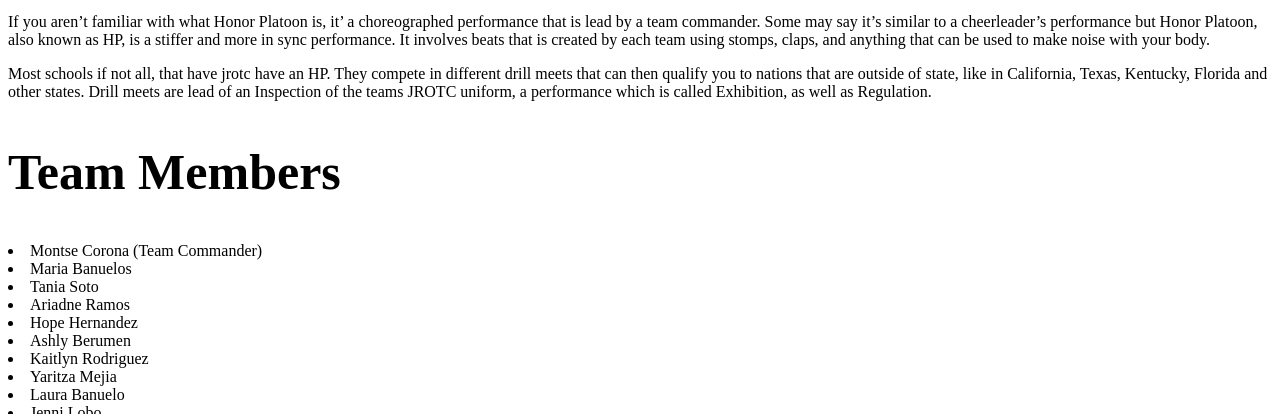
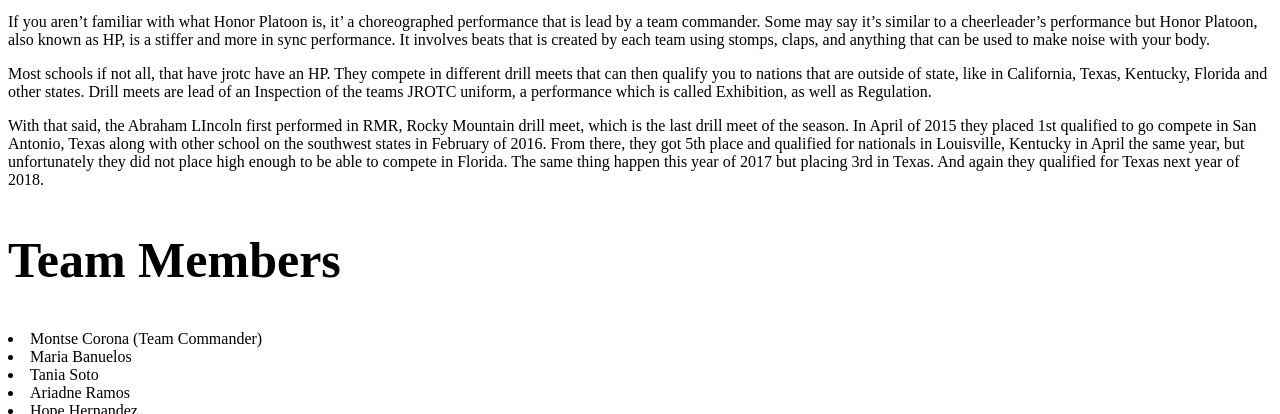
Before and after one commit to 743169/ALHSHP, a plain HTML site: page index.html in a window 1280 px wide. Shown: the part 686-1100 px from the top of the page. Drawn offline with Linux system fonts and the light colour scheme.

Commit message:
paragraph

```diff
--- a/index.html
+++ b/index.html
@@ -11,7 +11,7 @@
 <p>This is the Abraham Lincoln High School's Honor Platoon. The team is lead by team commander, Lietutenant Colonel, Montse Corona. She has been the team commander for two years in a row. As well as leading the team to national twice in the two years she has been the commander.
 <p>If you aren’t familiar with what Honor Platoon is, it’ a choreographed performance that is lead by a team commander. Some may say it’s similar to a cheerleader’s performance but Honor Platoon, also known as HP, is a stiffer and more in sync performance. It involves beats that is created by each team using stomps, claps, and anything that can be used to make noise with your body.
 <p>Most schools if not all, that have jrotc have an HP. They compete in different drill meets that can then qualify you to nations that are outside of state, like in California, Texas, Kentucky, Florida and other states. Drill meets are lead of an Inspection of the teams JROTC uniform, a performance which is called Exhibition, as well as Regulation.
-<p>
+<p>With that said, the Abraham LIncoln first performed in RMR, Rocky Mountain drill meet, which is the last drill meet of the season. In April of 2015 they placed 1st qualified to go compete in San Antonio, Texas along with other school on the southwest states in February of 2016. From there, they got 5th place and qualified for nationals in Louisville, Kentucky in April the same year,  but unfortunately they did not place high enough to be able to compete in Florida. The same thing happen this year of 2017 but placing 3rd in Texas. And again they qualified for Texas next year of 2018.
 <p>
 <p>
 <p>
```
